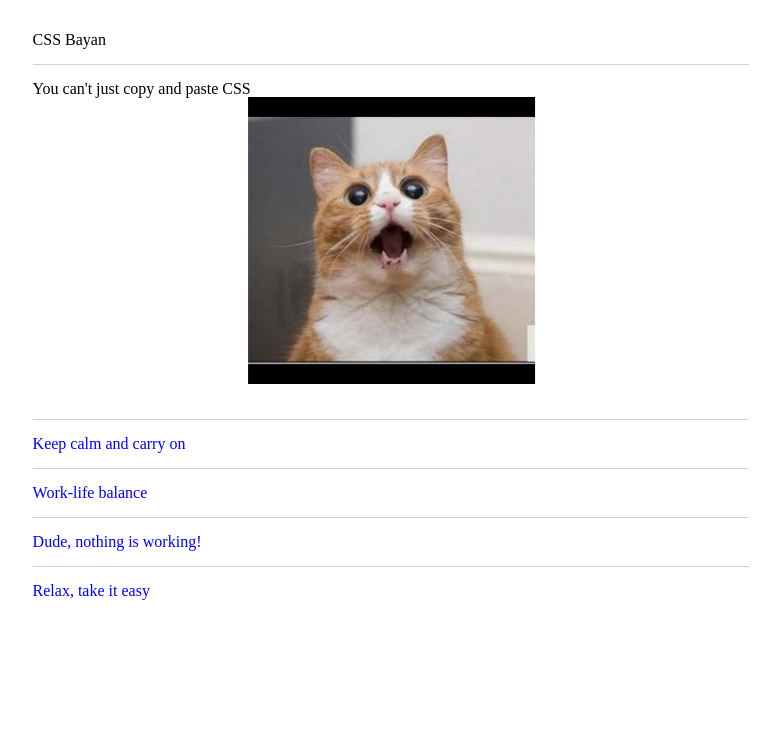
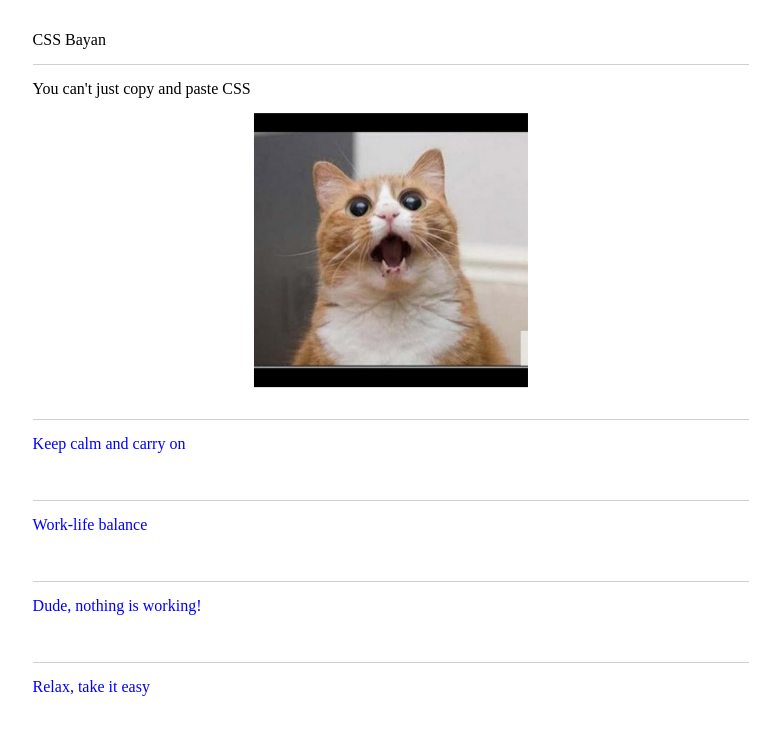
Before and after one commit to anastacia-titmouse/cssBayan, a plain HTML site: page cssBayan/index.html in a window 1280 px wide. Shown: the whole page, without its empty margins (249-1029 px from the left). Drawn offline with Linux system fonts and the light colour scheme.

```diff
--- a/cssBayan/src/styles/style.css
+++ b/cssBayan/src/styles/style.css
@@ -28,8 +28,9 @@ padding: 1em 0;
 .tab-content {
     max-height:0;
     opacity: 0;
+    padding: 1em;
     will-change: transform;
-    transition: all 0.5s ease-out;
+    transition: all 0.5s ease-in-out;
 }
 
 .tab-input {
@@ -38,7 +39,6 @@ padding: 1em 0;
 
 .tab-input:checked ~ .tab-label > .tab-content {
     max-height: 100vh;
-    padding-bottom: 1.2em;
     opacity: 1;
 
 }
@@ -80,7 +80,6 @@ display: none;
     .tab:hover  > .tab-label > .tab-content {
         max-height: 100vh;
         opacity: 1;
-        padding: 1.2em;
     }
 
     .tab-input:hover ~ .tab-label .cross i {
```
